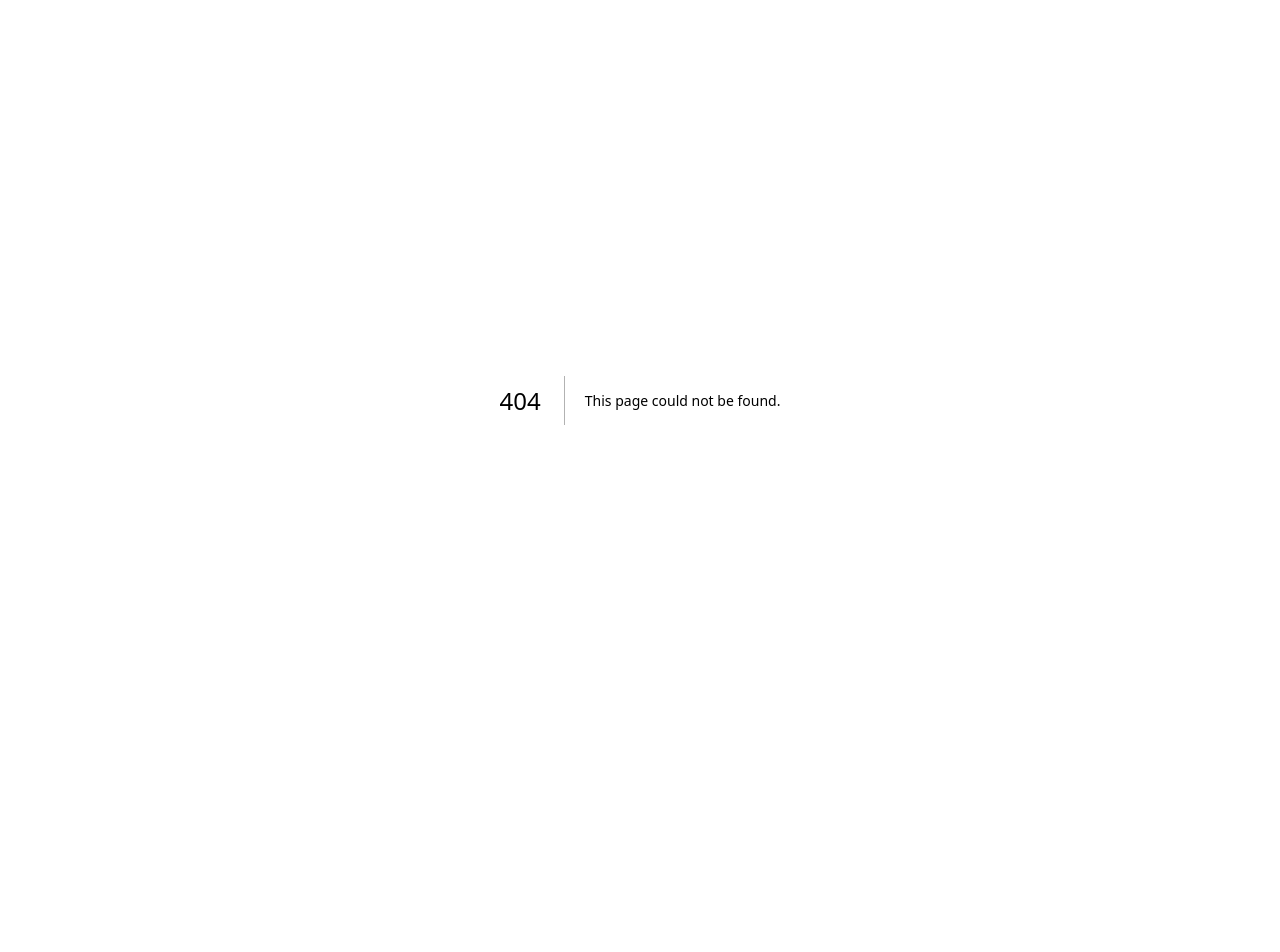
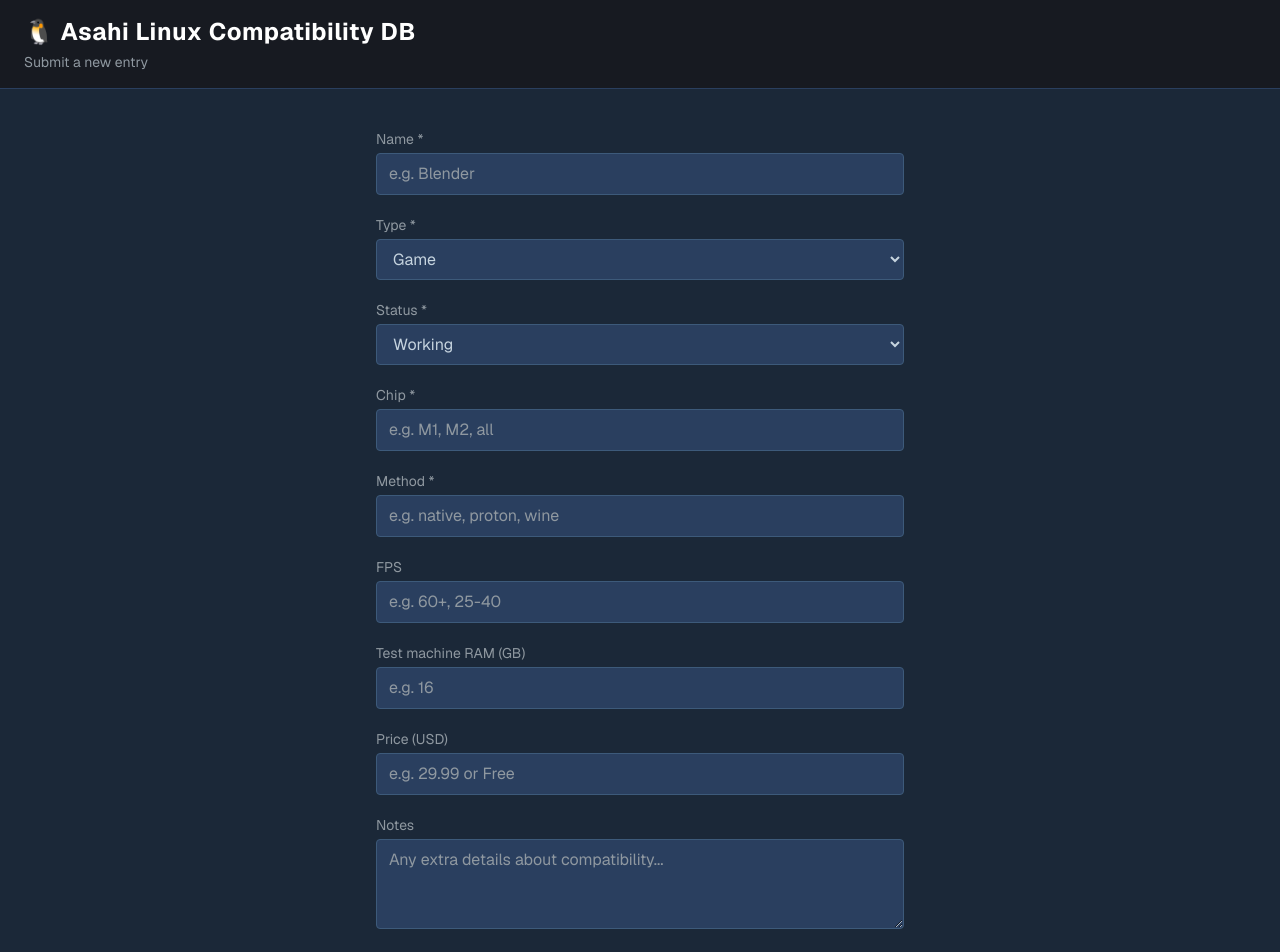
Before and after one commit to harakshsrivastava/asahi-db, a Next.js app: page /submit in a window 1280 px wide. Before the commit this address had no page. Shown: the top 952 px of the page. Before the commit the page ends 800 px from the top, so only its background shows below. Built offline with nearby package versions, Linux system fonts and the light colour scheme; no server answers.

Commit message:
initial commit

```diff
--- a/app/page.tsx
+++ b/app/page.tsx
@@ -1,65 +1,165 @@
-import Image from "next/image";
+"use client";
+
+import { useEffect, useState } from "react";
+import { supabase } from "@/lib/supabase";
+
+type Entry = {
+  id: number;
+  name: string;
+  type: string;
+  status: string;
+  chip: string;
+  method: string;
+  fps: string | null;
+  ram_gb: number | null;
+  price: string | null;
+  notes: string | null;
+};
+
+const statusRank: Record<string, number> = {
+  working: 0,
+  partial: 1,
+  broken: 2,
+};
+
+function bestStatus(entries: Entry[]) {
+  return entries.slice().sort((a, b) => statusRank[a.status] - statusRank[b.status])[0].status;
+}
+
+function StatusBadge({ status }: { status: string }) {
+  const styles: Record<string, string> = {
+    working: "bg-[#4c9a2a] text-white",
+    partial: "bg-[#b8860b] text-white",
+    broken: "bg-[#8b0000] text-white",
+  };
+  const labels: Record<string, string> = {
+    working: "✓ Working",
+    partial: "~ Partial",
+    broken: "✗ Broken",
+  };
+  return (
+    <span className={`px-2 py-0.5 rounded text-xs font-semibold ${styles[status] ?? "bg-[#2a3f5f] text-white"}`}>
+      {labels[status] ?? status}
+    </span>
+  );
+}
 
 export default function Home() {
+  const [entries, setEntries] = useState<Entry[]>([]);
+  const [expanded, setExpanded] = useState<Set<string>>(new Set());
+  const [search, setSearch] = useState("");
+  const [error, setError] = useState<string | null>(null);
+
+  useEffect(() => {
+    supabase
+      .from("entries")
+      .select("*")
+      .then(({ data, error }) => {
+        if (error) setError(error.message);
+        else setEntries(data ?? []);
+      });
+  }, []);
+
+  const grouped = entries.reduce<Record<string, Entry[]>>((acc, entry) => {
+    acc[entry.name] = acc[entry.name] ?? [];
+    acc[entry.name].push(entry);
+    return acc;
+  }, {});
+
+  const filtered = Object.entries(grouped).filter(([name]) =>
+    name.toLowerCase().includes(search.toLowerCase())
+  );
+
+  const toggle = (name: string) => {
+    setExpanded((prev) => {
+      const next = new Set(prev);
+      next.has(name) ? next.delete(name) : next.add(name);
+      return next;
+    });
+  };
+
+  if (error) return <pre className="text-red-400 p-6">Error: {error}</pre>;
+
   return (
-    <div className="flex flex-col flex-1 items-center justify-center bg-zinc-50 font-sans dark:bg-black">
-      <main className="flex flex-1 w-full max-w-3xl flex-col items-center justify-between py-32 px-16 bg-white dark:bg-black sm:items-start">
-        <Image
-          className="dark:invert"
-          src="/next.svg"
-          alt="Next.js logo"
-          width={100}
-          height={20}
-          priority
+    <main className="min-h-screen bg-[#1b2838] text-[#c6d4df] font-sans">
+      <div className="bg-[#171a21] border-b border-[#2a3f5f] px-6 py-4">
+        <h1 className="text-2xl font-bold text-white tracking-wide">
+          🐧 Asahi Linux Compatibility DB
+        </h1>
+        <p className="text-sm text-[#8f98a0] mt-1">
+          Game & app compatibility for Apple Silicon on Asahi Linux —{" "}
+          <a href="/submit" className="text-[#66c0f4] hover:underline">
+            Submit an entry
+          </a>
+        </p>
+      </div>
+
+      <div className="px-6 py-6">
+        {/* Search */}
+        <input
+          type="text"
+          placeholder="Search games & apps..."
+          value={search}
+          onChange={(e) => setSearch(e.target.value)}
+          className="w-full max-w-md bg-[#2a3f5f] border border-[#3d5a7a] rounded px-4 py-2 text-[#c6d4df] placeholder-[#8f98a0] focus:outline-none focus:border-[#66c0f4] mb-6"
         />
-        <div className="flex flex-col items-center gap-6 text-center sm:items-start sm:text-left">
-          <h1 className="max-w-xs text-3xl font-semibold leading-10 tracking-tight text-black dark:text-zinc-50">
-            To get started, edit the page.tsx file.
-          </h1>
-          <p className="max-w-md text-lg leading-8 text-zinc-600 dark:text-zinc-400">
-            Looking for a starting point or more instructions? Head over to{" "}
-            <a
-              href="https://vercel.com/templates?framework=next.js&utm_source=create-next-app&utm_medium=appdir-template-tw&utm_campaign=create-next-app"
-              className="font-medium text-zinc-950 dark:text-zinc-50"
-            >
-              Templates
-            </a>{" "}
-            or the{" "}
-            <a
-              href="https://nextjs.org/learn?utm_source=create-next-app&utm_medium=appdir-template-tw&utm_campaign=create-next-app"
-              className="font-medium text-zinc-950 dark:text-zinc-50"
-            >
-              Learning
-            </a>{" "}
-            center.
-          </p>
-        </div>
-        <div className="flex flex-col gap-4 text-base font-medium sm:flex-row">
-          <a
-            className="flex h-12 w-full items-center justify-center gap-2 rounded-full bg-foreground px-5 text-background transition-colors hover:bg-[#383838] dark:hover:bg-[#ccc] md:w-[158px]"
-            href="https://vercel.com/new?utm_source=create-next-app&utm_medium=appdir-template-tw&utm_campaign=create-next-app"
-            target="_blank"
-            rel="noopener noreferrer"
-          >
-            <Image
-              className="dark:invert"
-              src="/vercel.svg"
-              alt="Vercel logomark"
-              width={16}
-              height={16}
-            />
-            Deploy Now
-          </a>
-          <a
-            className="flex h-12 w-full items-center justify-center rounded-full border border-solid border-black/[.08] px-5 transition-colors hover:border-transparent hover:bg-black/[.04] dark:border-white/[.145] dark:hover:bg-[#1a1a1a] md:w-[158px]"
-            href="https://nextjs.org/docs?utm_source=create-next-app&utm_medium=appdir-template-tw&utm_campaign=create-next-app"
-            target="_blank"
-            rel="noopener noreferrer"
-          >
-            Documentation
-          </a>
-        </div>
-      </main>
-    </div>
+
+        <table className="w-full border-collapse text-sm">
+          <thead>
+            <tr className="text-left text-[#8f98a0] border-b border-[#2a3f5f]">
+              <th className="pb-3 pr-4 font-medium w-6"></th>
+              <th className="pb-3 pr-4 font-medium">Name</th>
+              <th className="pb-3 pr-4 font-medium">Type</th>
+              <th className="pb-3 pr-4 font-medium">Best Status</th>
+              <th className="pb-3 pr-4 font-medium">Reports</th>
+            </tr>
+          </thead>
+          <tbody>
+            {filtered.map(([name, group]) => {
+              const isOpen = expanded.has(name);
+              const first = group[0];
+              return (
+                <>
+                  <tr
+                    key={name}
+                    onClick={() => toggle(name)}
+                    className="border-b border-[#2a3f5f] hover:bg-[#2a3f5f]/30 transition-colors cursor-pointer"
+                  >
+                    <td className="py-3 pr-4 text-[#8f98a0]">{isOpen ? "▼" : "▶"}</td>
+                    <td className="py-3 pr-4 font-medium text-white">{name}</td>
+                    <td className="py-3 pr-4 capitalize text-[#8f98a0]">{first.type}</td>
+                    <td className="py-3 pr-4">
+                      <StatusBadge status={bestStatus(group)} />
+                    </td>
+                    <td className="py-3 pr-4 text-[#8f98a0]">{group.length}</td>
+                  </tr>
+                  {isOpen &&
+                    group.map((entry) => (
+                      <tr key={entry.id} className="bg-[#172430] border-b border-[#2a3f5f]">
+                        <td className="py-2 pr-4"></td>
+                        <td className="py-2 pr-4 text-[#8f98a0] text-xs">
+                          <StatusBadge status={entry.status} />
+                        </td>
+                        <td className="py-2 pr-4 text-[#8f98a0] text-xs">{entry.chip}</td>
+                        <td className="py-2 pr-4 text-[#8f98a0] text-xs">
+                          {entry.method} · {entry.fps ?? "—"} FPS · {entry.ram_gb ? `${entry.ram_gb}GB RAM` : "—"}
+                        </td>
+                        <td className="py-2 text-[#8f98a0] text-xs italic">{entry.notes}</td>
+                      </tr>
+                    ))}
+                </>
+              );
+            })}
+            {filtered.length === 0 && (
+              <tr>
+                <td colSpan={5} className="py-10 text-center text-[#8f98a0]">
+                  No results for "{search}"
+                </td>
+              </tr>
+            )}
+          </tbody>
+        </table>
+      </div>
+    </main>
   );
 }
--- /dev/null
+++ b/app/submit/page.tsx
@@ -0,0 +1,183 @@
+"use client";
+
+import { useState } from "react";
+import { supabase } from "@/lib/supabase";
+import { useRouter } from "next/navigation";
+
+export default function SubmitPage() {
+  const router = useRouter();
+  const [loading, setLoading] = useState(false);
+  const [error, setError] = useState<string | null>(null);
+  const [form, setForm] = useState({
+    name: "",
+    type: "game",
+    status: "working",
+    chip: "",
+    method: "",
+    fps: "",
+    ram_gb: "",
+    price: "",
+    notes: "",
+  });
+
+  const handleChange = (
+    e: React.ChangeEvent<HTMLInputElement | HTMLSelectElement | HTMLTextAreaElement>
+  ) => {
+    setForm({ ...form, [e.target.name]: e.target.value });
+  };
+
+  const handleSubmit = async (e: React.FormEvent) => {
+    e.preventDefault();
+    setLoading(true);
+    setError(null);
+
+    const { error } = await supabase.from("entries").insert([
+      {
+        name: form.name,
+        type: form.type,
+        status: form.status,
+        chip: form.chip,
+        method: form.method,
+        fps: form.fps || null,
+        ram_gb: form.ram_gb ? parseInt(form.ram_gb) : null,
+        price: form.price || null,
+        notes: form.notes,
+      },
+    ]);
+
+    setLoading(false);
+    if (error) {
+      setError(error.message);
+    } else {
+      router.push("/");
+    }
+  };
+
+  const inputClass =
+    "w-full bg-[#2a3f5f] border border-[#3d5a7a] rounded px-3 py-2 text-[#c6d4df] placeholder-[#8f98a0] focus:outline-none focus:border-[#66c0f4]";
+  const labelClass = "block text-sm text-[#8f98a0] mb-1";
+
+  return (
+    <main className="min-h-screen bg-[#1b2838] text-[#c6d4df] font-sans">
+      <div className="bg-[#171a21] border-b border-[#2a3f5f] px-6 py-4">
+        <h1 className="text-2xl font-bold text-white tracking-wide">
+          🐧 Asahi Linux Compatibility DB
+        </h1>
+        <p className="text-sm text-[#8f98a0] mt-1">Submit a new entry</p>
+      </div>
+
+      <div className="max-w-xl mx-auto px-6 py-10">
+        <form onSubmit={handleSubmit} className="flex flex-col gap-5">
+          <div>
+            <label className={labelClass}>Name *</label>
+            <input
+              name="name"
+              required
+              placeholder="e.g. Blender"
+              value={form.name}
+              onChange={handleChange}
+              className={inputClass}
+            />
+          </div>
+
+          <div>
+            <label className={labelClass}>Type *</label>
+            <select name="type" value={form.type} onChange={handleChange} className={inputClass}>
+              <option value="game">Game</option>
+              <option value="app">App</option>
+            </select>
+          </div>
+
+          <div>
+            <label className={labelClass}>Status *</label>
+            <select name="status" value={form.status} onChange={handleChange} className={inputClass}>
+              <option value="working">Working</option>
+              <option value="partial">Partial</option>
+              <option value="broken">Broken</option>
+            </select>
+          </div>
+
+          <div>
+            <label className={labelClass}>Chip *</label>
+            <input
+              name="chip"
+              required
+              placeholder="e.g. M1, M2, all"
+              value={form.chip}
+              onChange={handleChange}
+              className={inputClass}
+            />
+          </div>
+
+          <div>
+            <label className={labelClass}>Method *</label>
+            <input
+              name="method"
+              required
+              placeholder="e.g. native, proton, wine"
+              value={form.method}
+              onChange={handleChange}
+              className={inputClass}
+            />
+          </div>
+
+          <div>
+            <label className={labelClass}>FPS</label>
+            <input
+              name="fps"
+              placeholder="e.g. 60+, 25-40"
+              value={form.fps}
+              onChange={handleChange}
+              className={inputClass}
+            />
+          </div>
+
+          <div>
+            <label className={labelClass}>Test machine RAM (GB)</label>
+            <input
+              name="ram_gb"
+              type="number"
+              placeholder="e.g. 16"
+              value={form.ram_gb}
+              onChange={handleChange}
+              className={inputClass}
+            />
+          </div>
+
+          <div>
+            <label className={labelClass}>Price (USD)</label>
+            <input
+              name="price"
+              placeholder="e.g. 29.99 or Free"
+              value={form.price}
+              onChange={handleChange}
+              className={inputClass}
+            />
+          </div>
+
+          <div>
+            <label className={labelClass}>Notes</label>
+            <textarea
+              name="notes"
+              rows={3}
+              placeholder="Any extra details about compatibility..."
+              value={form.notes}
+              onChange={handleChange}
+              className={inputClass}
+            />
+          </div>
+
+          {error && <p className="text-red-400 text-sm">{error}</p>}
+
+          <button
+            type="submit"
+            disabled={loading}
+            className="bg-[#4c9a2a] hover:bg-[#5cb830] text-white font-semibold py-2 rounded transition-colors disabled:opacity-50"
+          >
+            {loading ? "Submitting..." : "Submit Entry"}
+          </button>
+        </form>
+      </div>
+    </main>
+  );
+}
--- /dev/null
+++ b/lib/supabase.ts
@@ -0,0 +1,6 @@
+import { createClient } from "@supabase/supabase-js";
+
+export const supabase = createClient(
+  process.env.NEXT_PUBLIC_SUPABASE_URL!,
+  process.env.NEXT_PUBLIC_SUPABASE_ANON_KEY!
+);
--- a/package.json
+++ b/package.json
@@ -9,6 +9,7 @@
     "lint": "eslint"
   },
   "dependencies": {
+    "@supabase/supabase-js": "^2.101.1",
     "next": "16.2.2",
     "react": "19.2.4",
     "react-dom": "19.2.4"
```
Also changed, not shown: .lib/supabase.ts (added), 1 other file (tests, documents, lock files or other folders).
